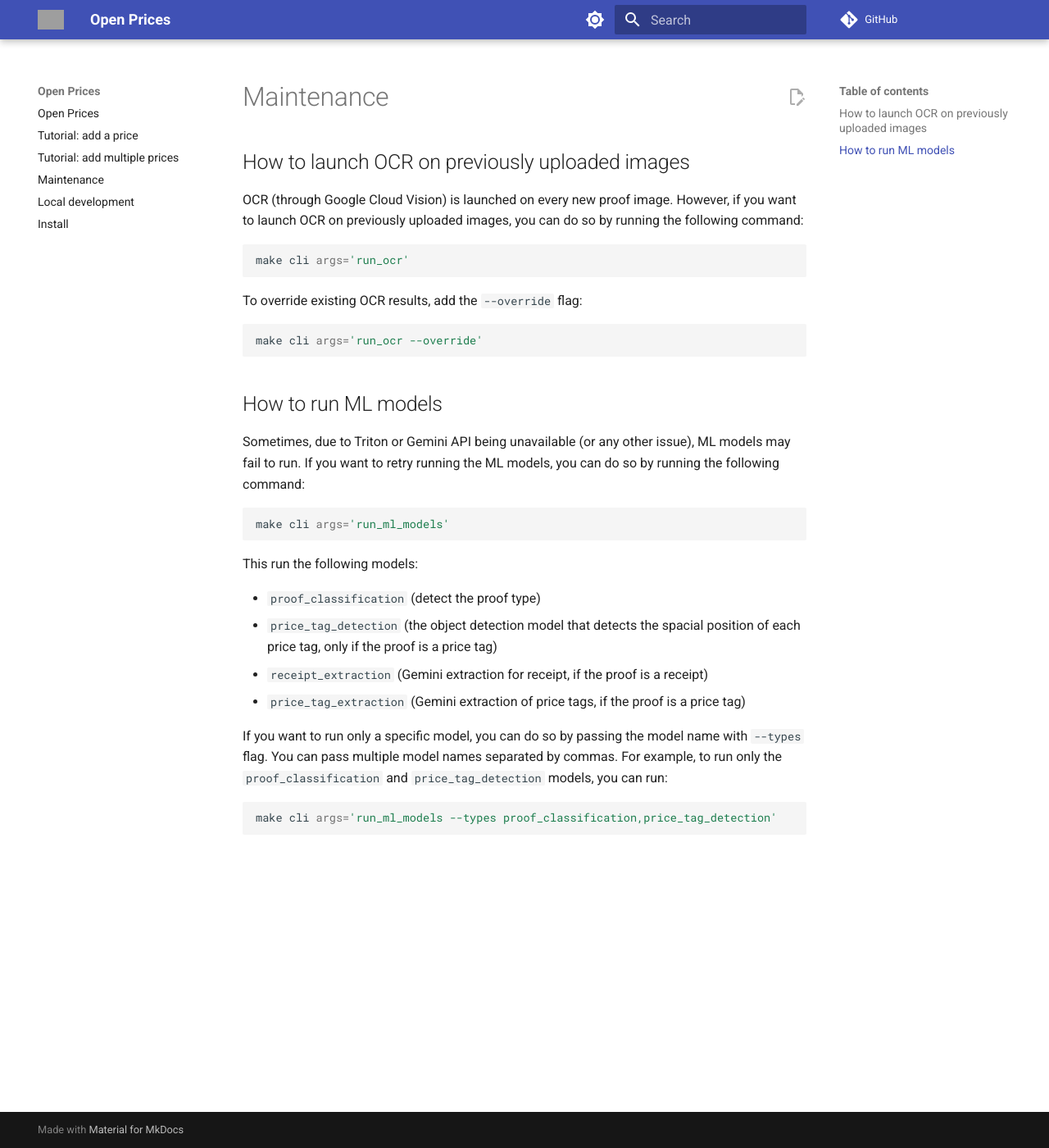
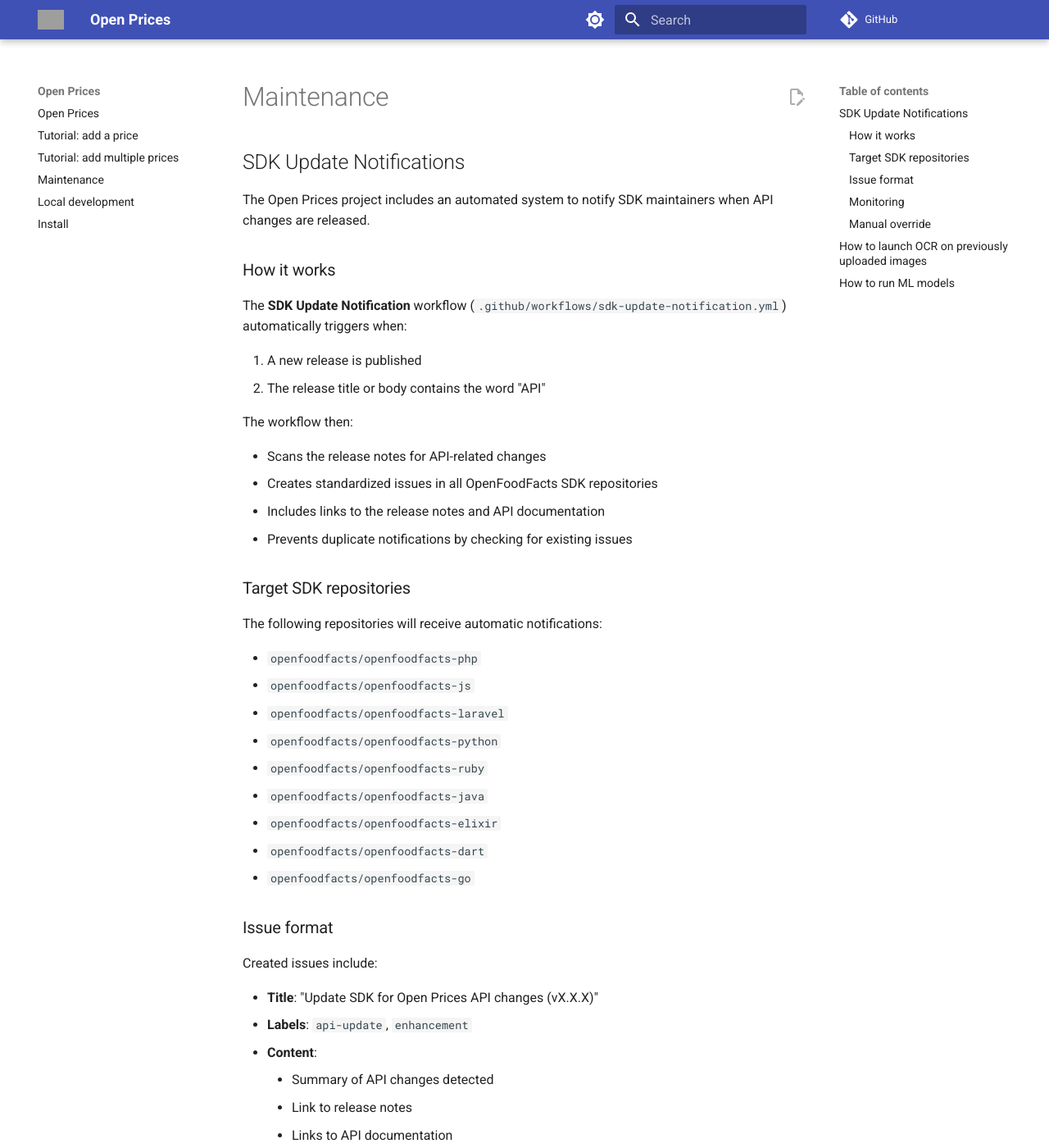
Before and after one commit to openfoodfacts/open-prices, an MkDocs documentation site: the page built from docs/maintenance.md, in a window 1280 px wide and 1400 px high. Shown: the whole window at 82% size. Built offline with MkDocs 1.6.1 and Material for MkDocs 9.7.7, drawn with Linux system fonts in a browser that asks for light colours; comment, search, counter and statistics services are not loaded; some of the changed text lies outside the part shown; grey boxes are pictures that could not be loaded.

Commit message:
Add documentation for SDK update notification system
Co-authored-by: teolemon <1689815+teolemon@users.noreply.github.com>

```diff
--- a/docs/maintenance.md
+++ b/docs/maintenance.md
@@ -1,4 +1,60 @@
 # Maintenance
+
+## SDK Update Notifications
+
+The Open Prices project includes an automated system to notify SDK maintainers when API changes are released.
+
+### How it works
+
+The **SDK Update Notification** workflow (`.github/workflows/sdk-update-notification.yml`) automatically triggers when:
+
+1. A new release is published
+2. The release title or body contains the word "API"
+
+The workflow then:
+
+- Scans the release notes for API-related changes
+- Creates standardized issues in all OpenFoodFacts SDK repositories
+- Includes links to the release notes and API documentation
+- Prevents duplicate notifications by checking for existing issues
+
+### Target SDK repositories
+
+The following repositories will receive automatic notifications:
+
+- `openfoodfacts/openfoodfacts-php`
+- `openfoodfacts/openfoodfacts-js`
+- `openfoodfacts/openfoodfacts-laravel`
+- `openfoodfacts/openfoodfacts-python`
+- `openfoodfacts/openfoodfacts-ruby`
+- `openfoodfacts/openfoodfacts-java`
+- `openfoodfacts/openfoodfacts-elixir`
+- `openfoodfacts/openfoodfacts-dart`
+- `openfoodfacts/openfoodfacts-go`
+
+### Issue format
+
+Created issues include:
+
+- **Title**: "Update SDK for Open Prices API changes (vX.X.X)"
+- **Labels**: `api-update`, `enhancement`
+- **Content**:
+  - Summary of API changes detected
+  - Link to release notes
+  - Links to API documentation
+  - Action items for SDK maintainers
+
+### Monitoring
+
+The workflow provides detailed logging and will:
+
+- Skip repositories that are not accessible
+- Log successful issue creation with URLs
+- Report any errors encountered during execution
+
+### Manual override
+
+If you need to manually notify SDK repositories about API changes, you can re-run the workflow by creating a new release or tag that mentions "API" in the title or description.
 
 ## How to launch OCR on previously uploaded images
 
```
Also changed, not shown: README.md (+2 -0 lines).
